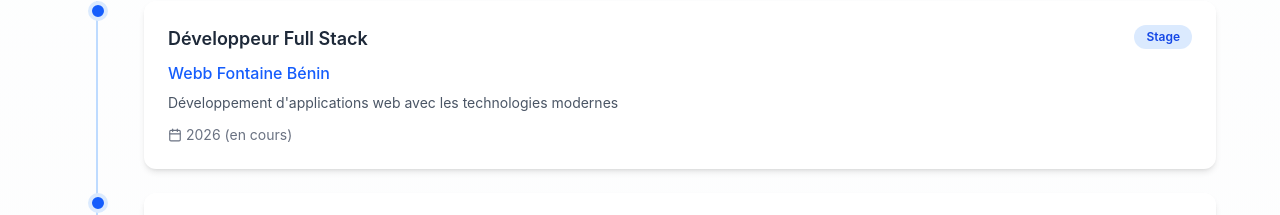
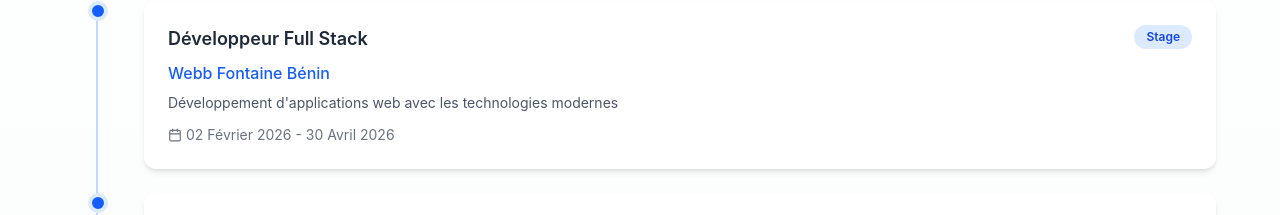
Before and after one commit to SoumailaBahngobi/soumaila_bahngobi-portfolio, a React (Vite) app: page / in a window 1280 px wide. Shown: the part 1837-2052 px from the top of the page. Built offline with nearby package versions, Linux system fonts and the light colour scheme; the HTML template or start-up script is replaced by a standard one.

Commit message:
Update About.jsx

```diff
--- a/src/components/About.jsx
+++ b/src/components/About.jsx
@@ -46,7 +46,7 @@ const About = () => {
     {
       title: "Développeur Full Stack",
       company: "Webb Fontaine Bénin",
-      period: "2026 (en cours)",
+      period: "02 Février 2026 - 30 Avril 2026",
       type: "Stage",
       description: "Développement d'applications web avec les technologies modernes"
     },
```
